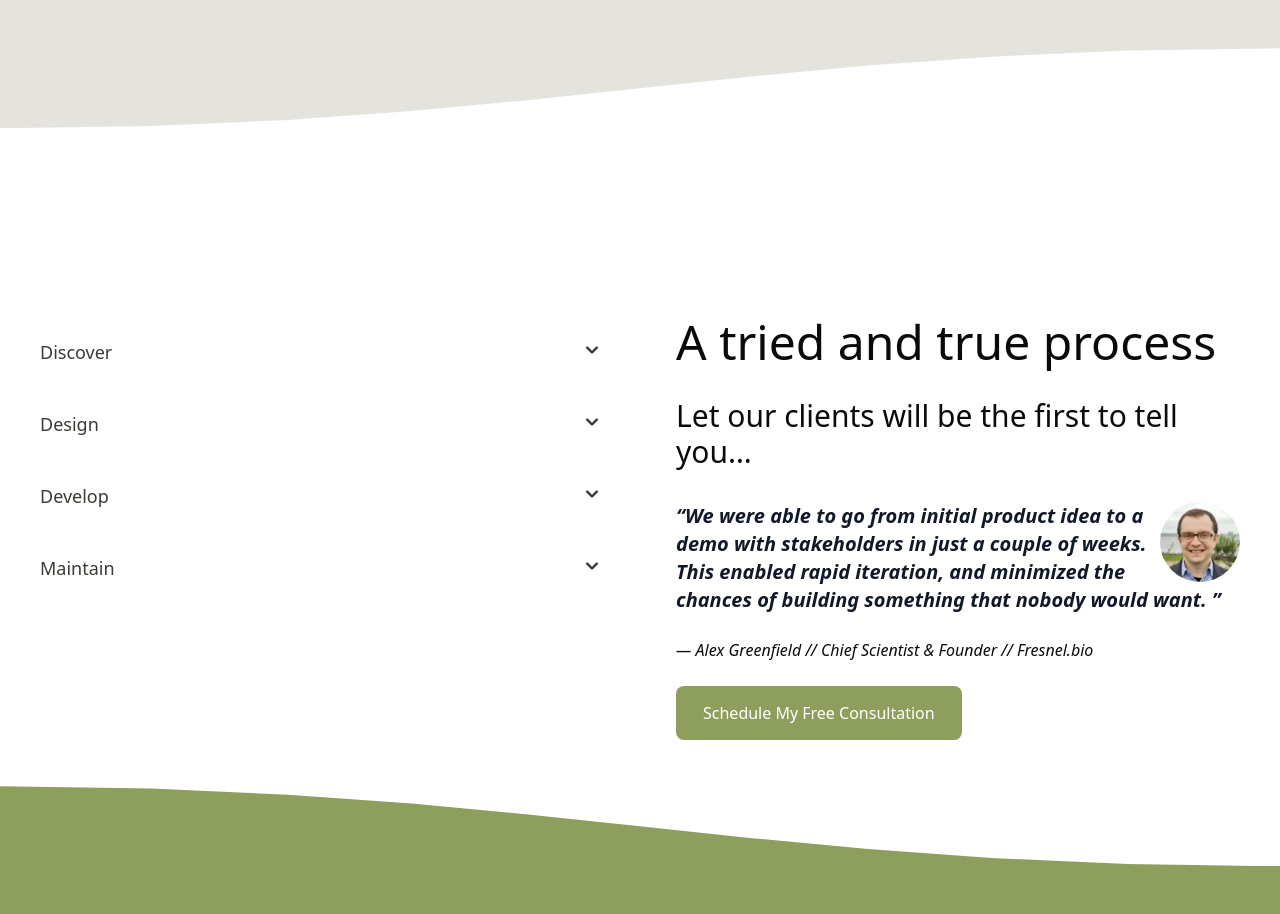
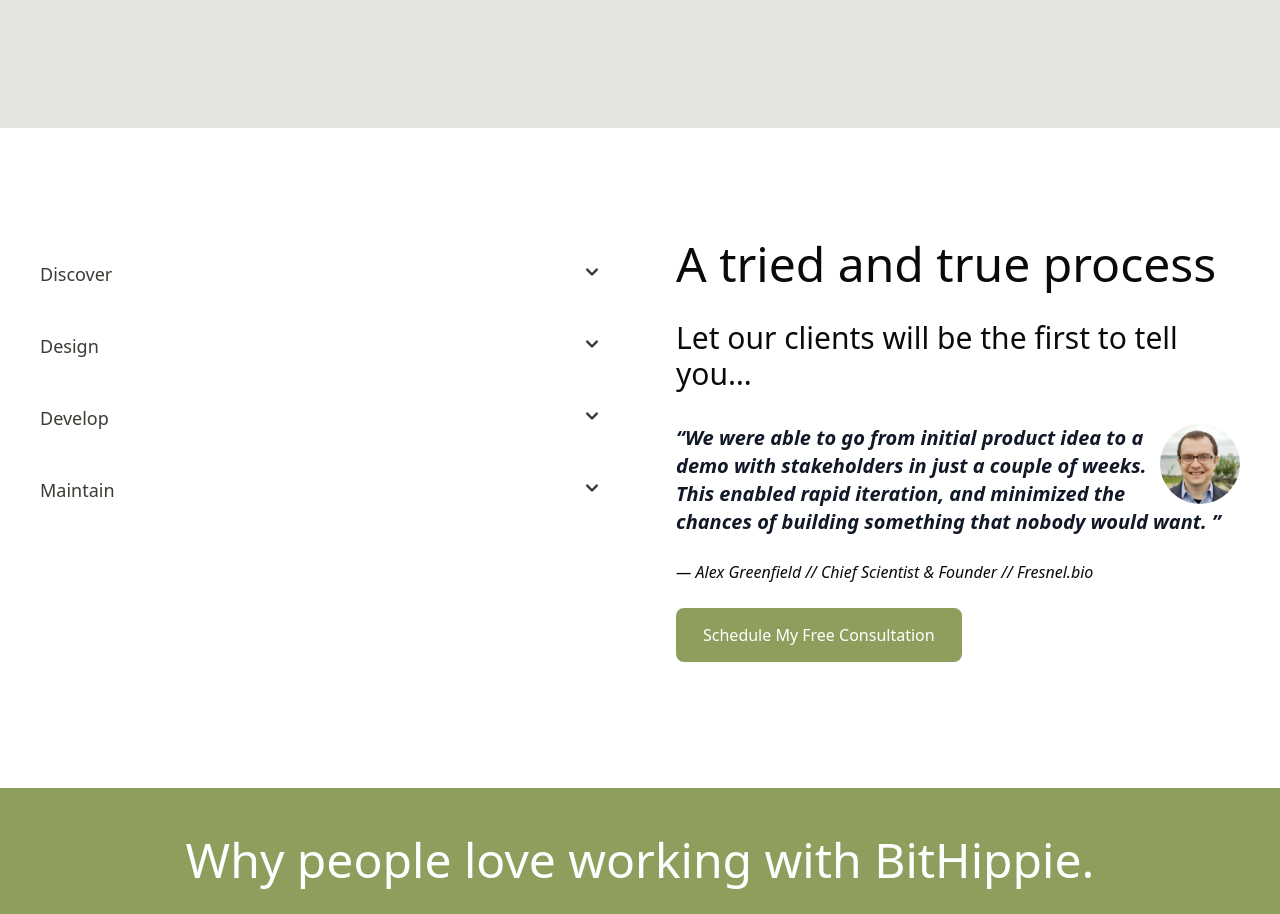
Before and after one commit to bithippie/bithippie.github.io, a Next.js app: page / in a window 1280 px wide. Shown: the part 1680-2594 px from the top of the page. Built offline with nearby package versions, Linux system fonts and the light colour scheme.

Commit message:
feat(components): adjust section divider

```diff
--- a/app/globals.css
+++ b/app/globals.css
@@ -60,10 +60,6 @@ body {
   z-index: 2;
 }
 
-.start-divider {
-  margin-bottom: -2px;
-}
-
 .end-curve-divider {
   clip-path: polygon(
     0% 100%,
@@ -83,10 +79,6 @@ body {
   z-index: 2;
 }
 
-.end-divider {
-  margin-bottom: -2px;
-}
-
 /* Initial state for the line */
 .path-draw {
   stroke-dasharray: 300;
--- a/components/divider.js
+++ b/components/divider.js
@@ -1,6 +1,8 @@
 export default function Divider({ backgroundColor, curvePosition }) {
   return (
-    <div className={`relative ${curvePosition}-divider bg-${backgroundColor}`}>
+    <div
+      className={`absolute h-0 bottom-[-1px] left-0 w-full bg-${backgroundColor}`}
+    >
       <div
         className={`relative w-full h-10 sm:h-20 bg-${backgroundColor} ${curvePosition}-curve-divider`}
       ></div>
```
